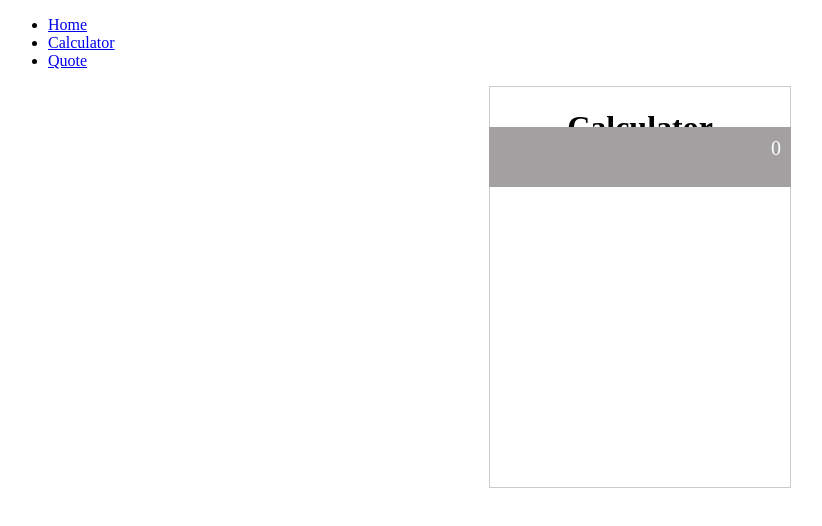
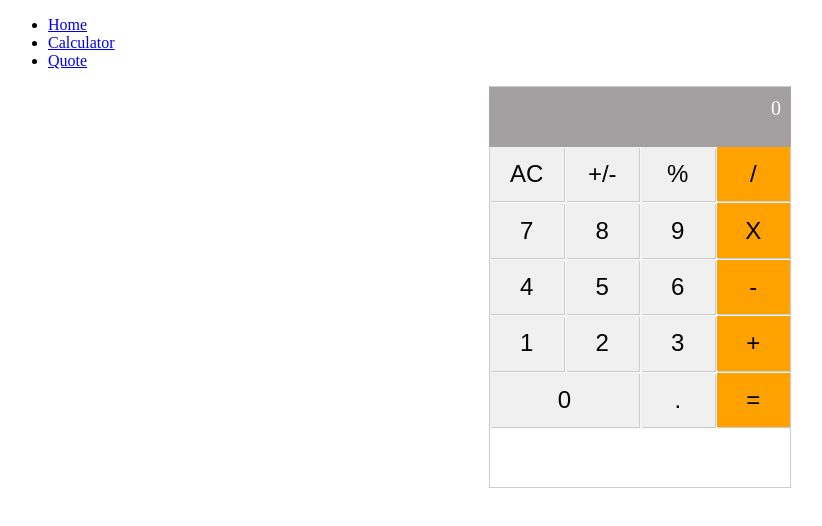
Before and after one commit to roodjinocherilus/magicmath, a React (Create React App) app: page /calculator in a window 1280 px wide. Shown: the top 526 px of the page, without its empty margins (0-822 px from the left). Built offline with nearby package versions, Linux system fonts and the light colour scheme.

Commit message:
app skeleton working properly

```diff
--- a/src/App.js
+++ b/src/App.js
@@ -1,5 +1,7 @@
 import React from 'react';
-import { BrowserRouter as Router, Switch, Route, Link } from 'react-router-dom';
+import {
+  BrowserRouter as Router, Routes, Route, Link,
+} from 'react-router-dom';
 import Calculator from './components/Calculator';
 import QuoteDisplay from './components/Quotes';
 import Home from './components/Home';
@@ -22,17 +24,11 @@ function App() {
           </ul>
         </nav>
 
-        <Switch>
-          <Route path="/calculator">
-            <Calculator />
-          </Route>
-          <Route path="/quote">
-            <QuoteDisplay />
-          </Route>
-          <Route path="/">
-            <Home />
-          </Route>
-        </Switch>
+        <Routes>
+          <Route path="/" element={<Home />} />
+          <Route path="/calculator" element={<Calculator />} />
+          <Route path="/quote" element={<QuoteDisplay />} />
+        </Routes>
       </div>
     </Router>
   );
--- a/src/components/Calculator.js
+++ b/src/components/Calculator.js
@@ -14,12 +14,29 @@ function Calculator() {
 
   return (
     <div className="calculator">
-      <h1>Calculator</h1>
       <div className="display">
         <span>{valueToDisplay}</span>
       </div>
       <div className="buttons">
-        {/* Button components */}
+        <Button label="AC" onClick={() => handleButtonClick('AC')} />
+        <Button label="+/-" onClick={() => handleButtonClick('-')} />
+        <Button label="%" onClick={() => handleButtonClick('%')} />
+        <Button label="/" className="yellow" onClick={() => handleButtonClick('÷')} />
+        <Button label="7" onClick={() => handleButtonClick('7')} />
+        <Button label="8" onClick={() => handleButtonClick('8')} />
+        <Button label="9" onClick={() => handleButtonClick('9')} />
+        <Button label="X" className="yellow" onClick={() => handleButtonClick('x')} />
+        <Button label="4" onClick={() => handleButtonClick('4')} />
+        <Button label="5" onClick={() => handleButtonClick('5')} />
+        <Button label="6" onClick={() => handleButtonClick('6')} />
+        <Button label="-" className="yellow" onClick={() => handleButtonClick('-')} />
+        <Button label="1" onClick={() => handleButtonClick('1')} />
+        <Button label="2" onClick={() => handleButtonClick('2')} />
+        <Button label="3" onClick={() => handleButtonClick('3')} />
+        <Button label="+" className="yellow" onClick={() => handleButtonClick('+')} />
+        <Button label="0" className="two-column" onClick={() => handleButtonClick('0')} />
+        <Button label="." onClick={() => handleButtonClick('.')} />
+        <Button label="=" className="yellow" onClick={() => handleButtonClick('=')} />
       </div>
     </div>
   );
```
Also changed, not shown: src/index.js (+4 -4 lines), 10 other files (tests, documents, lock files or other folders).
